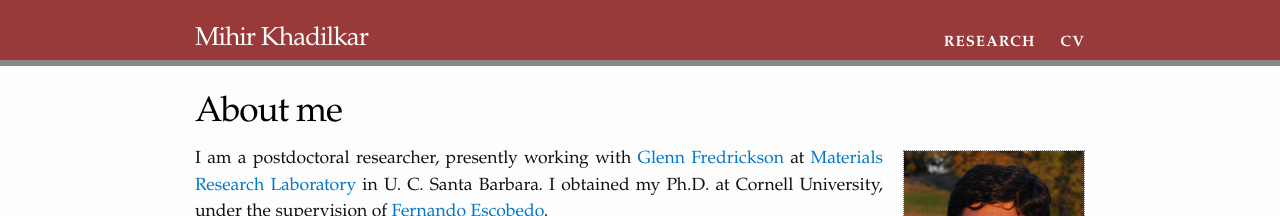
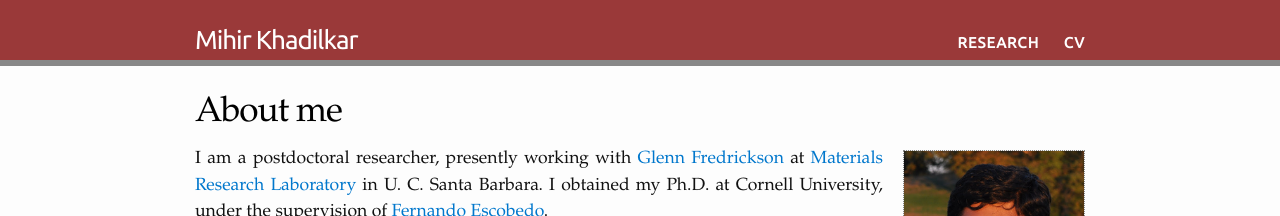
Before and after one commit to mihirkh/mihirkh.github.io, a Jekyll site: the page built from index.html, in a window 1280 px wide. Shown: the top 216 px of the page. Built offline with Jekyll 4.4.1, drawn with Linux system fonts in a browser that asks for light colours.

Commit message:
changed some research and header fonts..

```diff
--- a/_sass/_header.scss
+++ b/_sass/_header.scss
@@ -21,8 +21,8 @@
     float: left;
     font-weight: 500;
     // font-family: 'Titillium Web', sans-serif;
-     //font-family: 'Ubuntu', sans-serif;
-     font-family: 'Garamond', sans-serif;
+     font-family: 'Ubuntu', sans-serif;
+     //font-family: 'Garamond', sans-serif;
     // // color: #ffffff;
     &,
     &:visited {
@@ -57,8 +57,8 @@
 	list-style-type: none;
 	text-transform: uppercase;
   // font-family: 'Titillium Web', sans-serif;
-//   font-family:  'Ubuntu', sans-serif;
-     font-family: 'Garamond', sans-serif;
+   font-family:  'Ubuntu', sans-serif;
+//     font-family: 'Garamond', sans-serif;
   //font-family:  'Titillium Web', sans-serif;
 
 }
```
Also changed, not shown: 1 other file.
